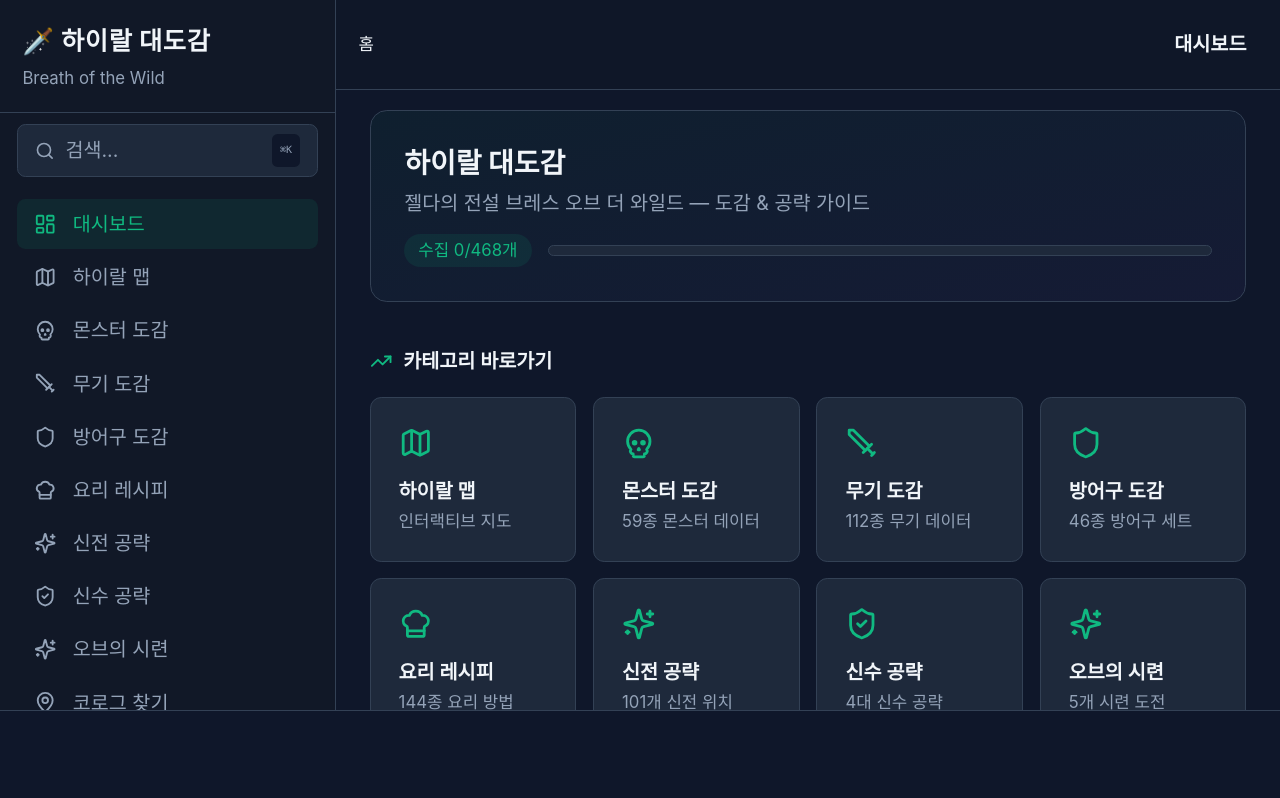
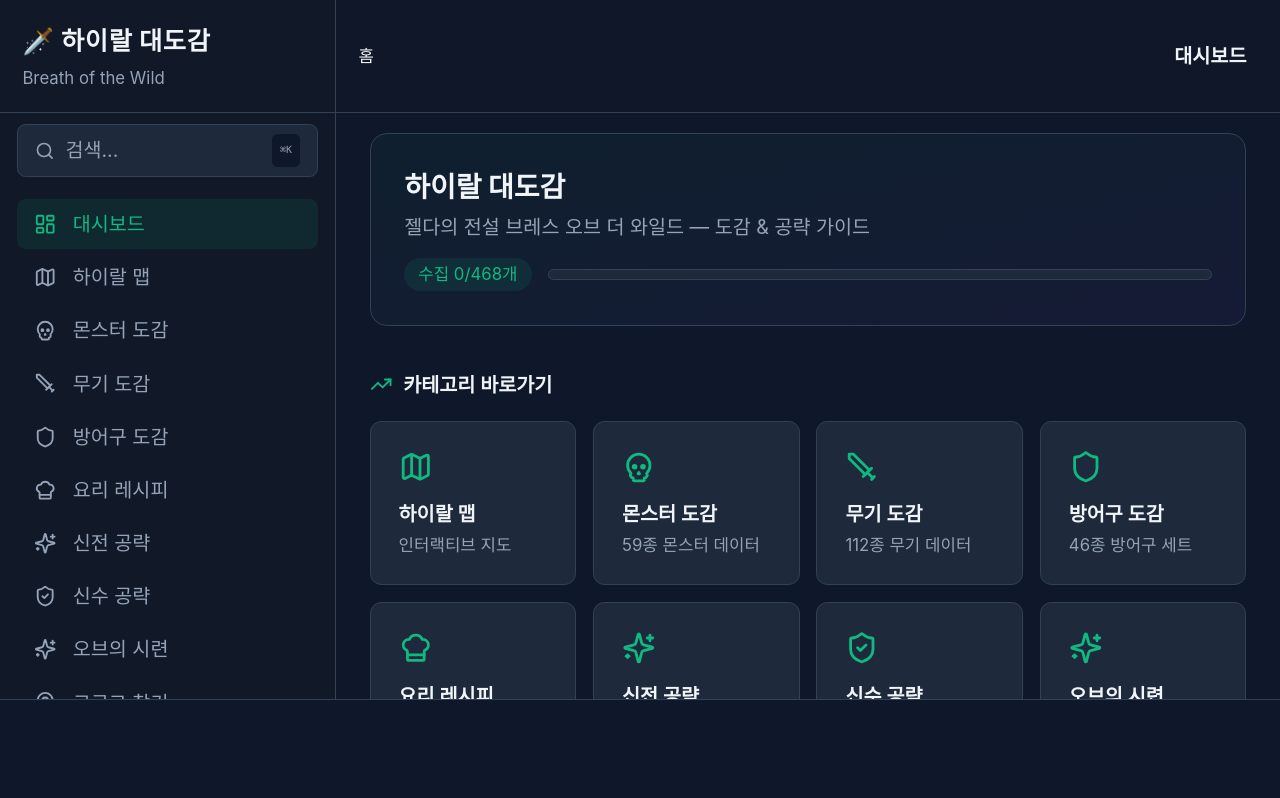
Before and after one commit to jeiljjw/zelda, a React (Vite) app: page / in a window 1280 px wide. Shown: the top 798 px of the page. Built offline with nearby package versions, Linux system fonts and the light colour scheme.

Commit message:
plus ads

```diff
--- a/src/App.tsx
+++ b/src/App.tsx
@@ -34,7 +34,7 @@
       <main className="flex-1 lg:ml-60 flex flex-col">
         <Header />
         <GlobalSearch open={searchOpen} onOpenChange={setSearchOpen} />
-        <div className="flex-1 overflow-y-auto px-4 sm:px-6" style={{ paddingTop: '20px', paddingBottom: '110px' }}>
+        <div className="flex-1 overflow-y-auto px-4 sm:px-6" style={{ paddingTop: '20px', paddingBottom: '120px' }}>
           <Routes>
             <Route path="/" element={<Dashboard />} />
             <Route path="/monsters" element={<Monsters />} />
@@ -59,9 +59,10 @@
       </main>
 
       {/* Fixed Bottom Ad Banner */}
-      <div className="fixed bottom-0 left-0 right-0 z-50 bg-background border-t border-border flex justify-center items-center" style={{ height: '90px' }}>
+      <div className="fixed bottom-0 left-0 right-0 z-50 bg-background border-t border-border flex justify-center items-center overflow-hidden" style={{ minHeight: '90px', padding: '5px 0' }}>
         <KakaoAdBanner adUnit="DAN-pJdf2RiEcucaxwi8" width={728} height={90} />
       </div>
+
     </div>
   )
 }
--- a/src/components/Header.tsx
+++ b/src/components/Header.tsx
@@ -36,7 +36,8 @@
     (breadcrumbs[breadcrumbs.length - 1]?.label ?? '페이지')
 
   return (
-    <header className="h-16 border-b border-border bg-sidebar/50 flex items-center px-4 sm:px-6 gap-4 flex-shrink-0 pl-14 lg:pl-4">
+    <header className="min-h-[110px] py-2 border-b border-border bg-sidebar/50 flex flex-col sm:flex-row items-center px-4 sm:px-6 gap-2 flex-shrink-0 pl-14 lg:pl-4">
+      <div className="flex items-center justify-between w-full sm:w-auto gap-4">
         <nav className="flex items-center gap-1 text-xs text-text-secondary flex-shrink-0">
           {breadcrumbs.map((crumb, i) => (
             <span key={crumb.path} className="flex items-center gap-1">
@@ -47,15 +48,20 @@
             </span>
           ))}
         </nav>
+        <h2 className="text-sm font-semibold text-text-primary flex-shrink-0 sm:hidden">
+          {title}
+        </h2>
+      </div>
 
       {/* Kakao Ad Banner - Centered */}
-      <div className="flex-1 flex justify-center items-center">
+      <div className="flex-1 flex justify-center items-center w-full overflow-hidden">
         <KakaoAdBanner adUnit="DAN-LX5Ji3grmPJUfZ0I" width={728} height={90} />
       </div>
 
-      <h2 className="text-sm font-semibold text-text-primary flex-shrink-0">
+      <h2 className="text-sm font-semibold text-text-primary flex-shrink-0 hidden sm:block">
         {title}
       </h2>
     </header>
+
   )
 }
--- a/src/components/KakaoAdBanner.tsx
+++ b/src/components/KakaoAdBanner.tsx
@@ -1,43 +1,58 @@
-import { useEffect } from 'react'
+import { useEffect, useRef } from 'react'
 
 interface KakaoAdBannerProps {
   adUnit: string
-  width: number
-  height: number
+  width: number | string
+  height: number | string
+  className?: string
 }
 
-let pendingReload = false
+export default function KakaoAdBanner({ adUnit, width, height, className }: KakaoAdBannerProps) {
+  const containerRef = useRef<HTMLDivElement>(null)
 
-export default function KakaoAdBanner({ adUnit, width, height }: KakaoAdBannerProps) {
   useEffect(() => {
-    if (pendingReload) return
-    pendingReload = true
+    // Only load if adUnit is provided
+    if (!adUnit) return
 
-    requestAnimationFrame(() => {
-      // Remove existing script so SDK re-scans DOM
-      const existing = document.querySelector(
-        'script[src="//t1.kakaocdn.net/kas/static/ba.min.js"]'
-      )
-      if (existing) existing.remove()
+    const scriptId = 'kakao-adfit-script'
 
-      // Insert SDK script — it will scan the current DOM and find our <ins>
+    const loadScript = () => {
       const script = document.createElement('script')
+      script.id = scriptId
       script.src = '//t1.kakaocdn.net/kas/static/ba.min.js'
       script.async = true
       script.type = 'text/javascript'
       document.body.appendChild(script)
+    }
 
-      pendingReload = false
-    })
-  }, [])
+    // Kakao AdFit in SPA: Need to re-insert script to trigger scanning of new <ins> tags
+    const existingScript = document.getElementById(scriptId)
+    if (existingScript) {
+      existingScript.remove()
+    }
+
+    // Slight delay to ensure DOM is ready
+    const timer = setTimeout(loadScript, 100)
+
+    return () => clearTimeout(timer)
+  }, [adUnit]) // Reload if adUnit changes
 
   return (
+    <div
+      ref={containerRef}
+      className={`ad-container flex justify-center items-center overflow-hidden ${className || ''}`}
+      style={{
+        width: '100%',
+        minHeight: typeof height === 'number' ? `${height}px` : height,
+      }}
+    >
       <ins
         className="kakao_ad_area"
-      style={{ display: 'none' }}
+        style={{ display: 'none', width: '100%' }}
         data-ad-unit={adUnit}
         data-ad-width={width}
         data-ad-height={height}
       />
+    </div>
   )
 }
```
Also changed, not shown: 2 other files (tests, documents, lock files or other folders). Lines whose indentation alone changed are shown as unchanged.
